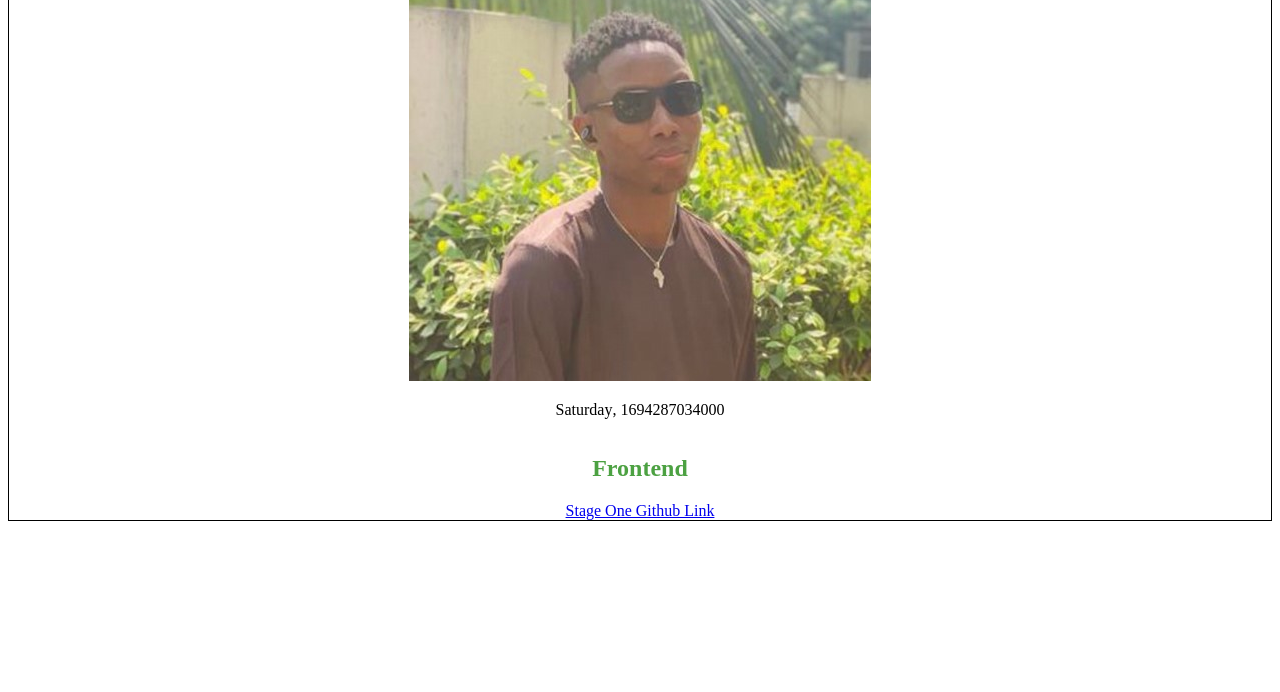
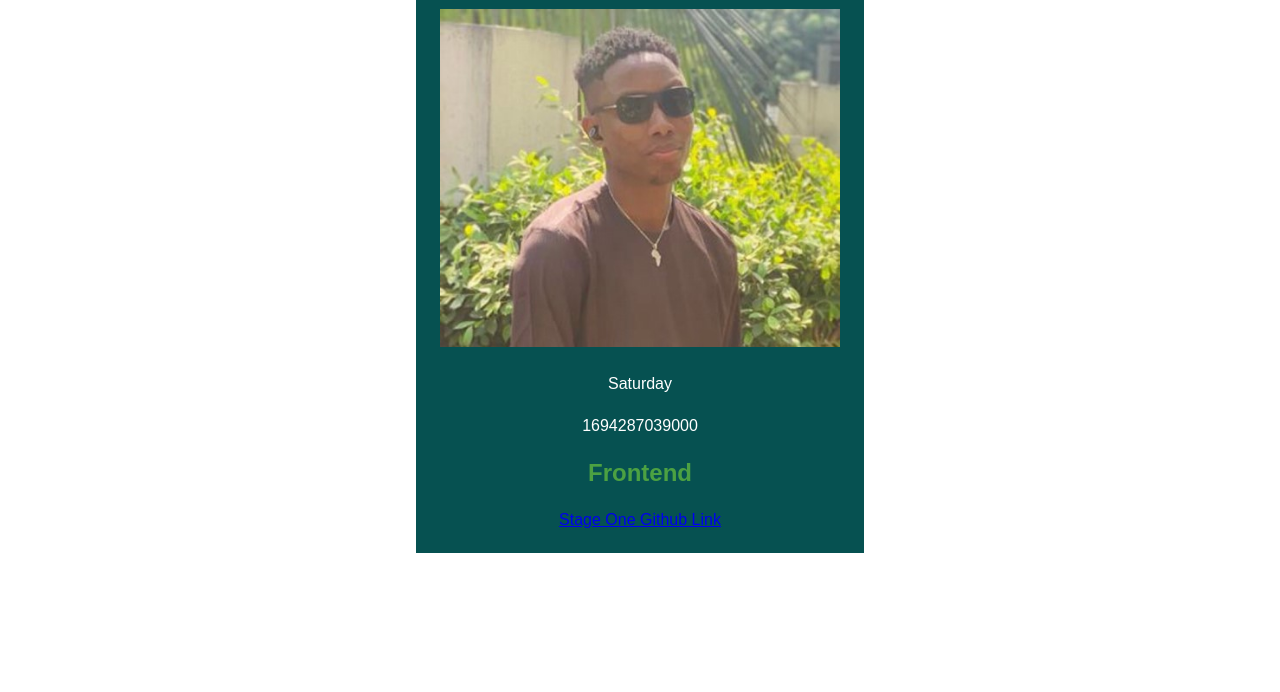
Before and after one commit to bintus-ux/stage-one-task, a website built with Vite: page stage-one-task/index.html in a window 1280 px wide. Shown: the part 108-800 px from the top of the page. Built offline with nearby package versions, Linux system fonts and the light colour scheme.

Commit message:
new answer

```diff
--- a/stage-one-task/index.html
+++ b/stage-one-task/index.html
@@ -2,25 +2,18 @@
 <html lang="en">
   <head>
     <meta charset="UTF-8" />
-    <link rel="icon" type="image/svg+xml" href="style.css" />
+    <link rel="stylesheet" href="style.css">
     <meta name="viewport" content="width=device-width, initial-scale=1.0" />
     <title>Stage one task</title>
   </head>
   <body>
     <div id="personal-details-container">
-      <div id="personal-details-wrapper">
-         <h1 data-testid="slackUserName">
-            Bintus
-         </h1>
-          <hr />
-         <img data-testid="slackDisplayImage" alt="Bintus" src="/public/avatar.jpg" />
-        <div>
-           <p data-testid="currentDayOfTheWeek" id="currentDayOfTheWeek"></p>,
+         <h1 data-testid="slackUserName">Bintus</h1>
+        <div class="img-wrapper"><img src="./avatar.jpg"  data-testid="slackDisplayImage" alt="Bintus" /></div>
+           <p data-testid="currentDayOfTheWeek" id="currentDayOfTheWeek"></p>
              <p data-testid="currentUTCTime" id="currentUTCTime"></p>
                <h2 data-testid="myTrack">Frontend</h2>
                <a href="https://github.com/bintus-ux/stage-one-task" data-testid="githubURL">Stage One Github Link</a>
-        </div>
-      </div>
   </div>
     <script type="module" src="/main.js"></script>
   </body>
--- a/stage-one-task/main.js
+++ b/stage-one-task/main.js
@@ -1,20 +1,19 @@
-import './style.css'
+function updateCurrentDayOfWeek() {
+  const currentDate = new Date()
+  const options = { weekday: 'long' }
+  const currentDayOfWeek = currentDate.toLocaleString('en-US', options)
+  const currentDayElement = document.getElementById('currentDayOfTheWeek')
+  currentDayElement.textContent = currentDayOfWeek
+}
 
-const weekday = [
-  'Sunday',
-  'Monday',
-  'Tuesday',
-  'Wednesday',
-  'Thursday',
-  'Friday',
-  'Saturday',
-]
+function updateCurrentUTCTime() {
+  const currentDate = new Date()
+  const currentUTCTime = currentDate.getTime()
+  const currentUTCTimeElement = document.getElementById('currentUTCTime')
+  currentUTCTimeElement.textContent = currentUTCTime
+}
 
-let date = new Date()
+updateCurrentDayOfWeek()
+updateCurrentUTCTime()
 
-let currentDay = weekday[date.getDay()]
-
-let time = date.getTime()
-
-document.querySelector('#currentDayOfTheWeek').innerHTML = currentDay
-document.querySelector('#currentUTCTime').innerHTML = time
+setInterval(updateCurrentUTCTime, 1000)
--- a/stage-one-task/style.css
+++ b/stage-one-task/style.css
@@ -1,42 +1,39 @@
-#personal-details-container {
-  width: 100%;
-  height: auto;
-  max-width: 100%;
-  min-width: 100%;
-  overflow: hidden;
-  position: relative;
+* {
   margin: 0;
   padding: 0;
-  background-color: white;
+  box-sizing: border-box;
+  font-family: "Poppins", sans-serif;
+  scroll-behavior: smooth;
 }
-#personal-details-wrapper {
-  border: 1px black solid;
-  display: block;
-  text-align: center;
-  height: auto;
-  margin: 0 auto;
+body {
+  display: flex;
+  flex-wrap: wrap;
+  justify-content: space-around;
+  padding: 2rem;
+
 }
+
+#personal-details-container {
+  padding: 1.5rem;
+  display: flex;
+  flex-direction: column;
+  flex-wrap: wrap;
+  justify-content: space-around;
+  align-items: center;
+  gap: 1.5rem;
+  background-color: rgb(6, 81, 81);
+}
+
 h1, h2 {
   color: rgb(76, 161, 66);
 }
+.img-wrapper > img {
+  height: auto;
+  width: 400px;
+}
 #currentDayOfTheWeek {
-  display: inline-block;
+  color: white;
 }
 #currentUTCTime {
-  display: inline-block;
+  color: white;
 }
-#currentUTCHour {
-  display: inline-block;
-}
-#currentUTCMinute {
-  display: inline-block;
-}
-#ap {
-  display: inline-block;
-}
-#myTrack {
-  margin-top: -10px;
-}
-#githubURL {
-  margin: 20px auto;
-}
```
